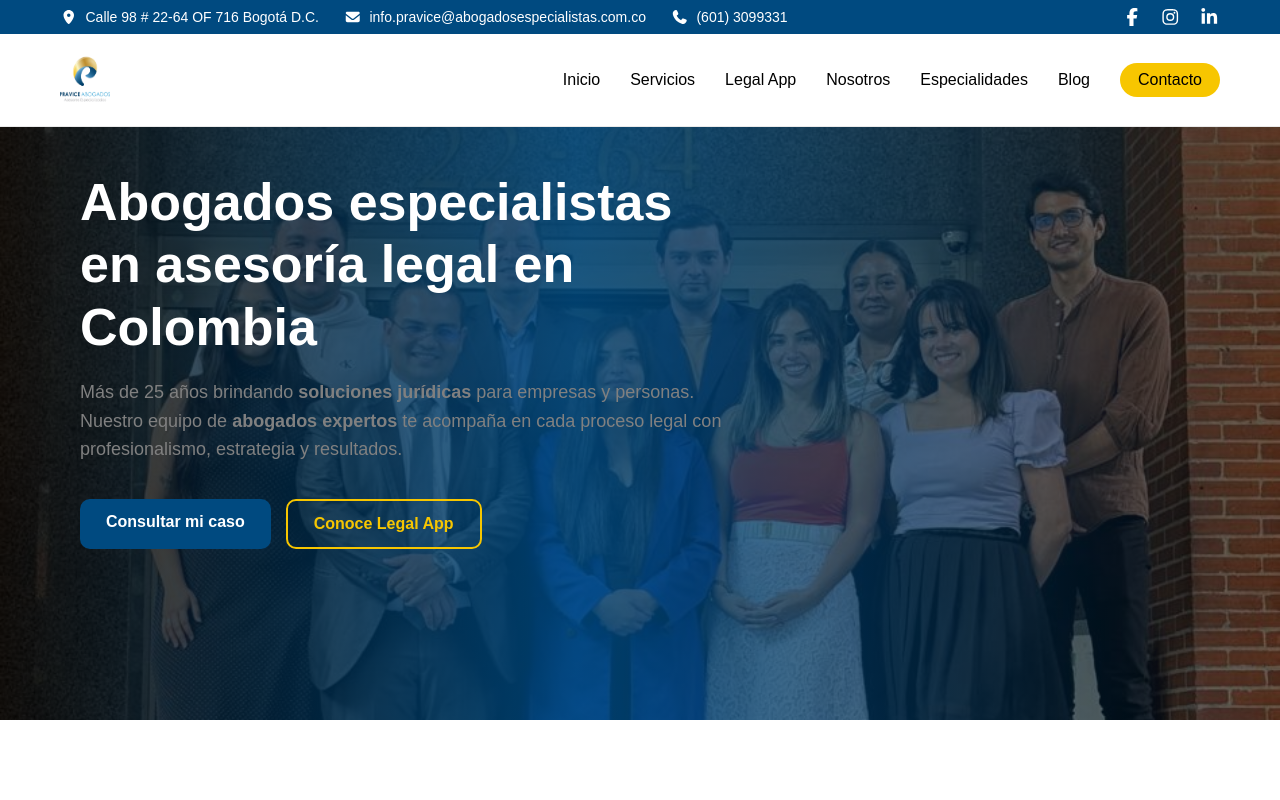
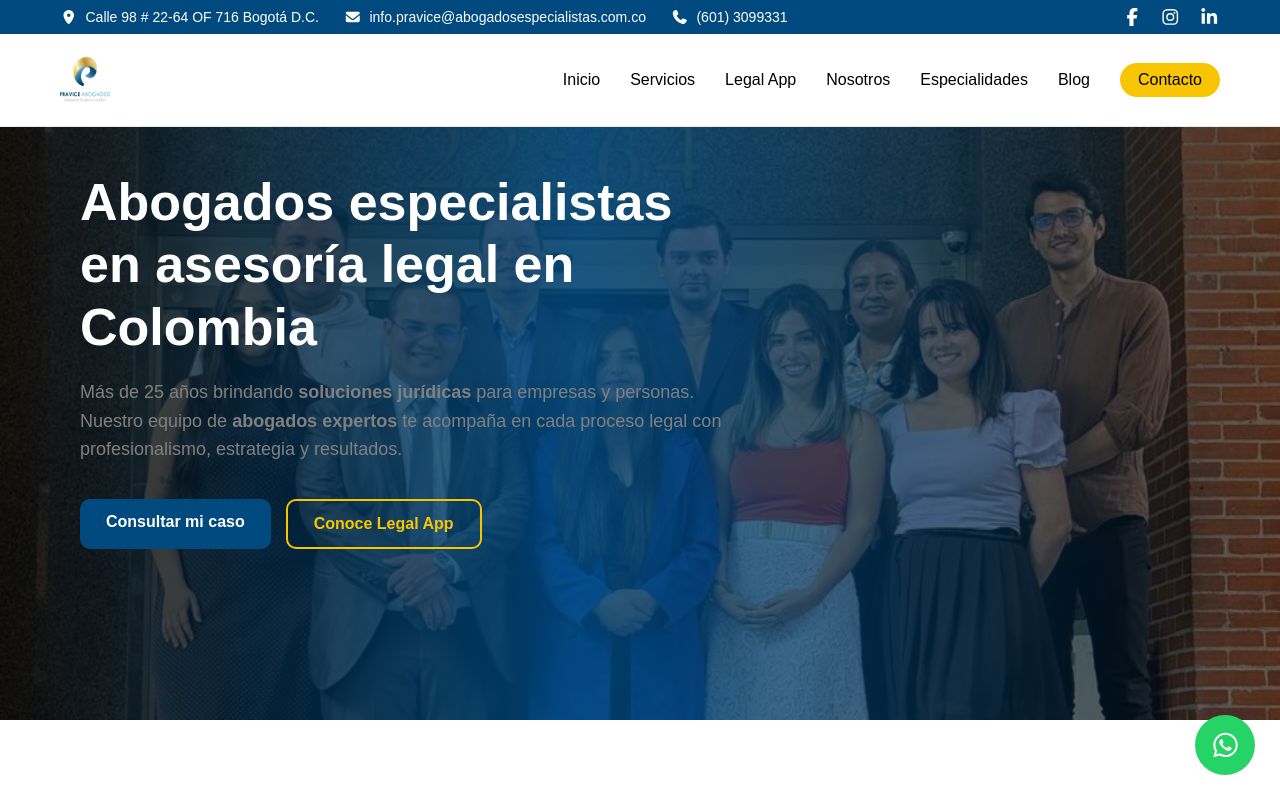
Before and after one commit to paginaswebpravice-prog/pravice-co, a Next.js app: page / in a window 1280 px wide. Shown: the top 800 px of the page. Built offline with nearby package versions, Linux system fonts and the light colour scheme.

Commit message:
Updates in Footer, add whatsapp button and fix links

```diff
--- a/src/app/components/Footer.tsx
+++ b/src/app/components/Footer.tsx
@@ -18,6 +18,7 @@ import {
 
 export default function Footer() {
   return (
+    <>
       <footer className={styles.footer}>
         <div className={styles.container}>
           {/* COLUMNA 1 */}
@@ -59,16 +60,19 @@ export default function Footer() {
 
             <ul>
               <li>
-              <Link href="/">Inicio</Link>
+                <Link href="#hero">Inicio</Link>
               </li>
               <li>
-              <Link href="/areas">Áreas de práctica</Link>
+                <Link href="#services">Servicios</Link>
               </li>
               <li>
-              <Link href="/equipo">Nuestro equipo</Link>
+                <Link href="#legalapp">Legal App</Link>
               </li>
               <li>
-              <Link href="/blog">Blog</Link>
+                <Link href="#about">Nosotros</Link>
+              </li>
+              <li>
+                <Link href="/contacto">Especialidades</Link>
               </li>
               <li>
                 <Link href="/contacto">Contacto</Link>
@@ -81,24 +85,12 @@ export default function Footer() {
             <h4>Áreas del Derecho</h4>
 
             <ul>
-            <li>
-              <Link href="#">Registro de Marca</Link>
-            </li>
-            <li>
-              <Link href="#">Derecho Laboral</Link>
-            </li>
-            <li>
-              <Link href="#">Insolvencia</Link>
-            </li>
-            <li>
-              <Link href="#">Derecho Civil</Link>
-            </li>
-            <li>
-              <Link href="#">Derecho Penal</Link>
-            </li>
-            <li>
-              <Link href="#">Derecho Comercial</Link>
-            </li>
+              <li>Registro de Marca</li>
+              <li>Derecho Laboral</li>
+              <li>Insolvencia</li>
+              <li>Derecho Civil</li>
+              <li>Derecho Penal</li>
+              <li>Derecho Comercial</li>
             </ul>
           </div>
 
@@ -140,7 +132,10 @@ export default function Footer() {
 
         {/* BOTTOM */}
         <div className={styles.bottom}>
-        <p>© 2025 Pravice Abogados — Todos los derechos reservados</p>
+          <p>
+            © {new Date().getFullYear()} Pravice Abogados — Todos los derechos
+            reservados
+          </p>
 
           <div className={styles.legalLinks}>
             <Link href="/privacidad">Política de privacidad</Link>
@@ -149,5 +144,14 @@ export default function Footer() {
           </div>
         </div>
       </footer>
+      <Link
+        href="https://wa.me/573114659315"
+        target="_blank"
+        className={styles.whatsappFloat}
+        aria-label="Contactar por WhatsApp"
+      >
+        <FontAwesomeIcon icon={faWhatsapp} />
+      </Link>
+    </>
   );
 }
--- a/src/app/styles/Footer.module.css
+++ b/src/app/styles/Footer.module.css
@@ -121,6 +121,55 @@
   color: rgba(255, 255, 255, 0.8);
 }
 
+/* WHATSAPP FLOAT BUTTON */
+
+.whatsappFloat {
+  position: fixed;
+  bottom: 25px;
+  right: 25px;
+
+  width: 60px;
+  height: 60px;
+
+  background: #25d366;
+  color: white;
+
+  border-radius: 50%;
+
+  display: flex;
+  align-items: center;
+  justify-content: center;
+
+  font-size: 28px;
+
+  box-shadow: 0 8px 25px rgba(0, 0, 0, 0.25);
+
+  z-index: 9999;
+
+  transition: all 0.3s ease;
+}
+
+.whatsappFloat:hover {
+  transform: scale(1.1);
+  background: #1ebe5d;
+}
+
+@keyframes whatsappPulse {
+  0% {
+    box-shadow: 0 0 0 0 rgba(37, 211, 102, 0.7);
+  }
+  70% {
+    box-shadow: 0 0 0 15px rgba(37, 211, 102, 0);
+  }
+  100% {
+    box-shadow: 0 0 0 0 rgba(37, 211, 102, 0);
+  }
+}
+
+.whatsappFloat {
+  animation: whatsappPulse 2.5s infinite;
+}
+
 /* RESPONSIVE */
 
 @media (max-width: 900px) {
```
Lines whose indentation alone changed are shown as unchanged.
